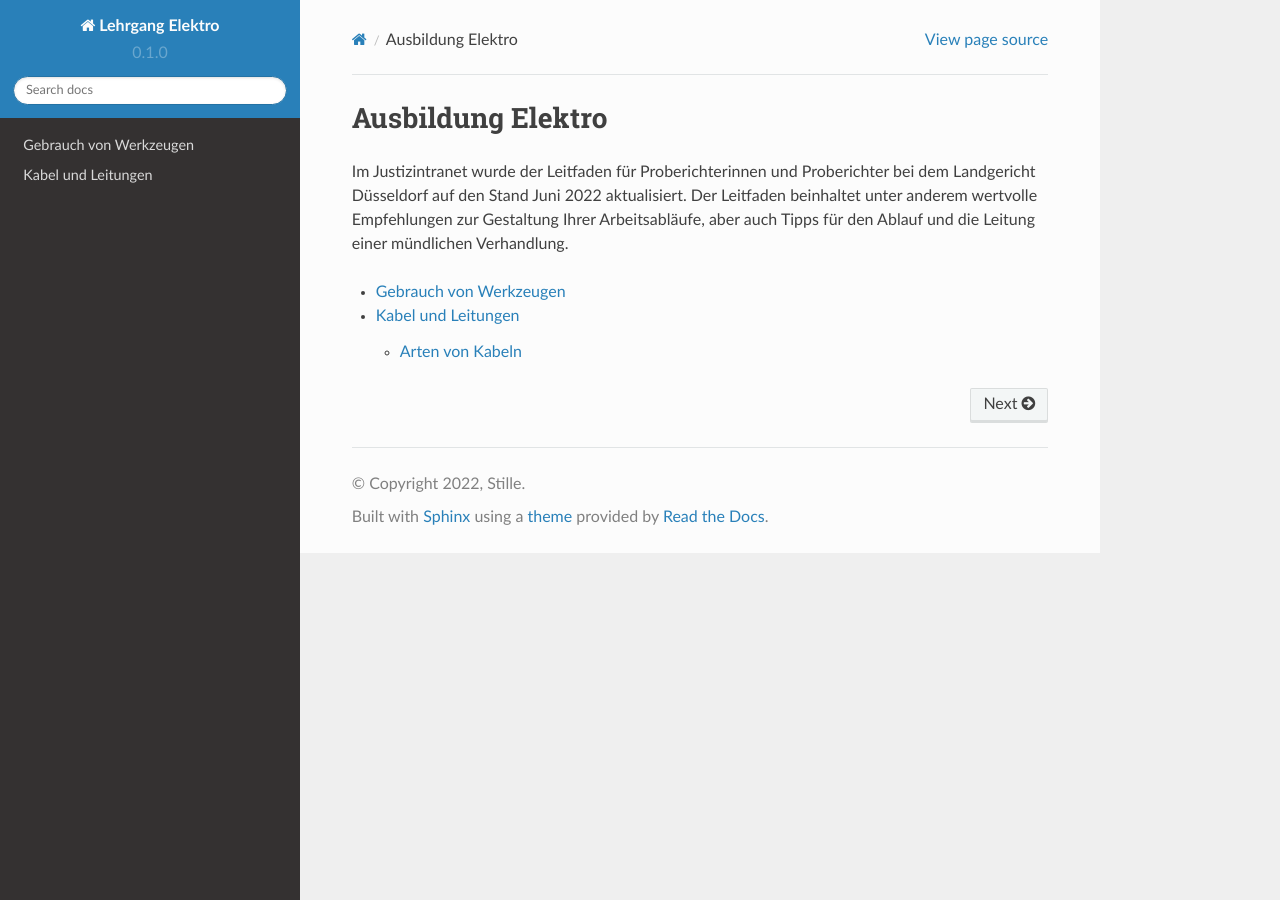
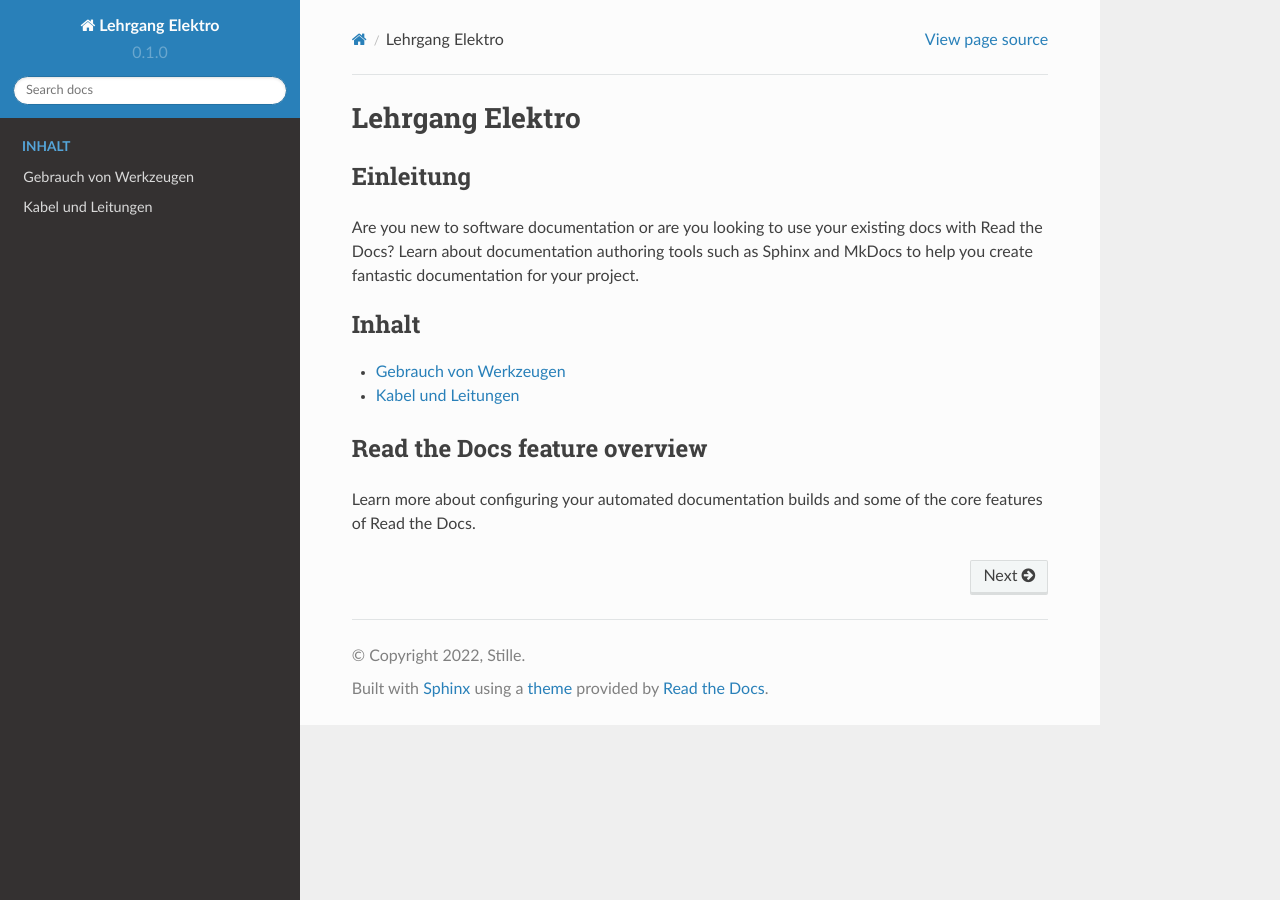
Before and after one commit to davidpaletti/elektro, a Sphinx documentation site: the page built from docs/source/index.rst, in a window 1280 px wide. Built offline with Sphinx 7.4.7 and the Read the Docs theme 2.0.0, drawn with Linux system fonts in a browser that asks for light colours.

Commit message:
Update index.rst

```diff
--- a/docs/source/index.rst
+++ b/docs/source/index.rst
@@ -1,9 +1,30 @@
-Ausbildung Elektro
-==================
+Lehrgang Elektro
+================
 
-Im Justizintranet wurde der Leitfaden für Proberichterinnen und Proberichter bei dem Landgericht Düsseldorf auf den Stand Juni 2022 aktualisiert. Der Leitfaden beinhaltet unter anderem wertvolle Empfehlungen zur Gestaltung Ihrer Arbeitsabläufe, aber auch Tipps für den Ablauf und die Leitung einer mündlichen Verhandlung.
+.. meta::
+   :description lang=de: Einführung.
+
+
+
+Einleitung
+-----------
+
+Are you new to software documentation
+or are you looking to use your existing docs with Read the Docs?
+Learn about documentation authoring tools such as Sphinx and MkDocs
+to help you create fantastic documentation for your project.
+
 
 .. toctree::
+   :maxdepth: 1
+   :caption: Inhalt
 
    werkzeuge
    leitungen
+
+
+Read the Docs feature overview
+------------------------------
+
+Learn more about configuring your automated documentation builds
+and some of the core features of Read the Docs.
```
